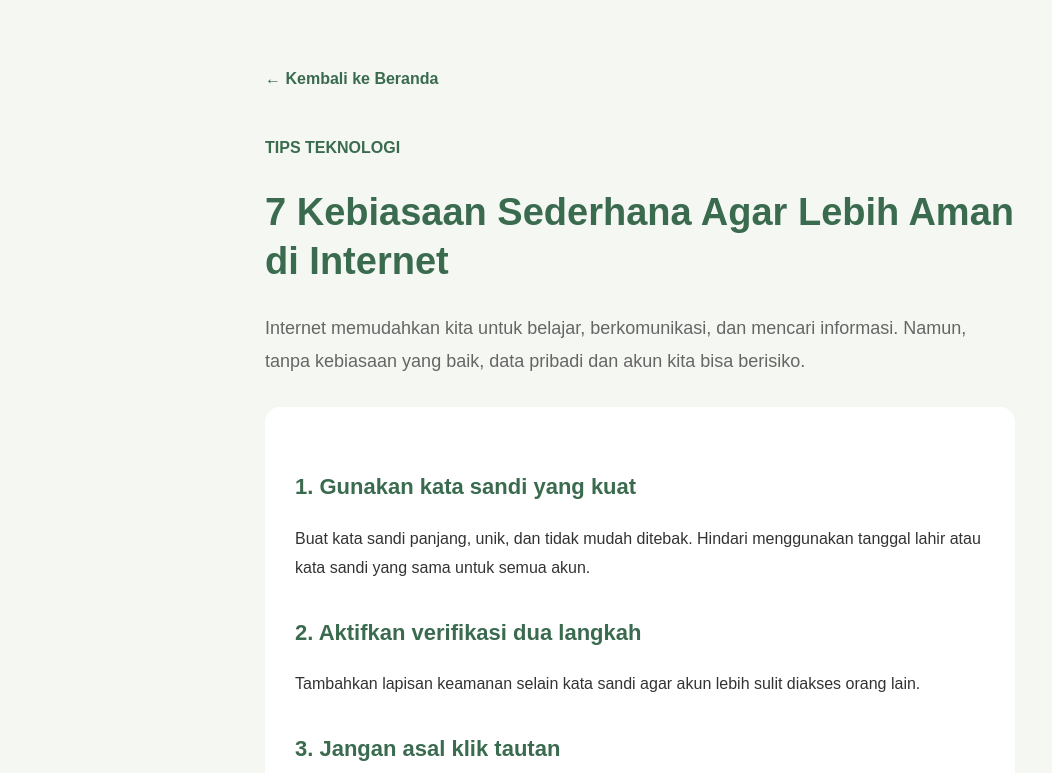
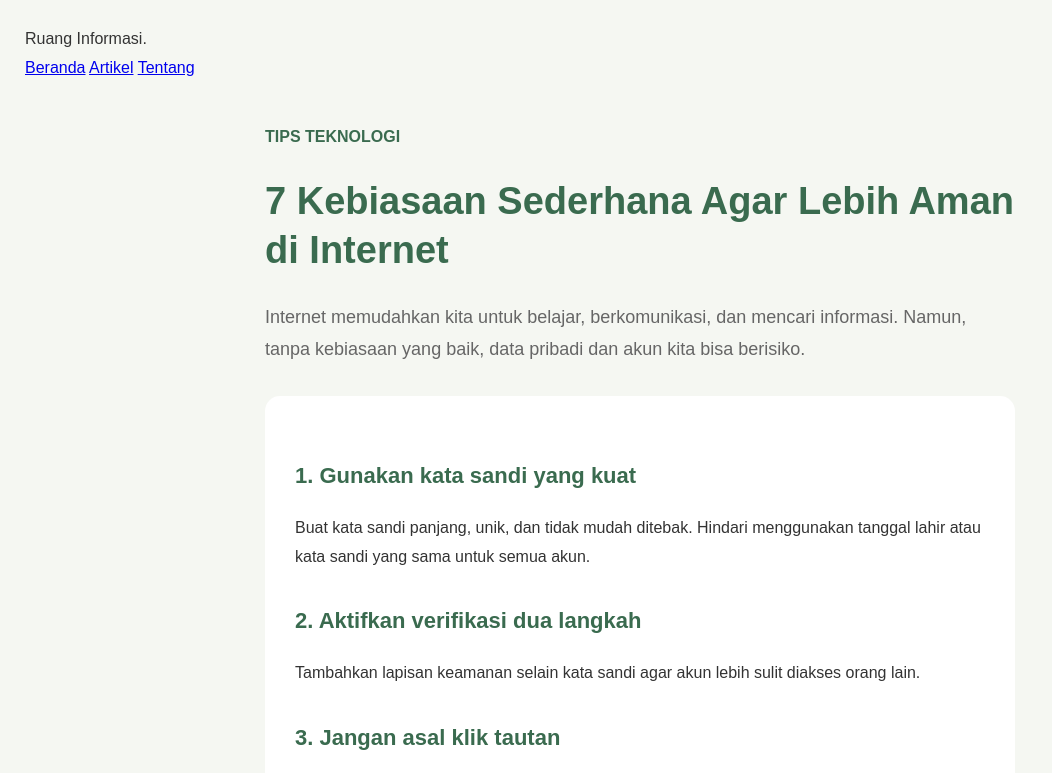
Before and after one commit to projectwebsite-ctrl/ruang-informasi, a plain HTML site: page artikel-teknologi.html in a window 1280 px wide. Shown: the top 773 px of the page, without its empty margins (0-1052 px from the left). Drawn offline with Linux system fonts and the light colour scheme.

Commit message:
Add files via upload

```diff
--- a/artikel-teknologi.html
+++ b/artikel-teknologi.html
@@ -88,9 +88,17 @@
 
 <body>
 
+<nav>
+    <div class="logo">Ruang Informasi.</div>
+
+    <div class="menu">
+        <a href="index.html">Beranda</a>
+        <a href="index.html#artikel">Artikel</a>
+        <a href="tentang.html">Tentang</a>
+    </div>
+</nav>
+
 <div class="artikel-container">
-
-    <a href="index.html" class="kembali">← Kembali ke Beranda</a>
 
     <p class="kategori">TIPS TEKNOLOGI</p>
 
@@ -158,9 +166,7 @@
 
 </div>
 
-<a href="index.html" class="kembali">
-    ← Kembali ke Beranda
-</a>
+
 
 </body>
 </html>
```
Also changed, not shown: index.html (+1 -1 lines).
